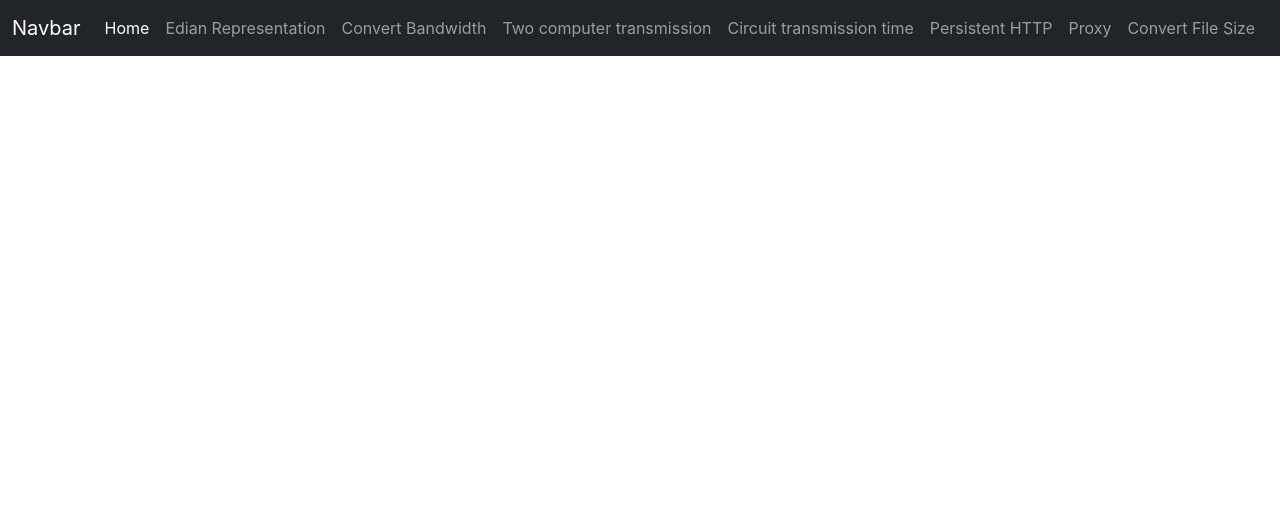
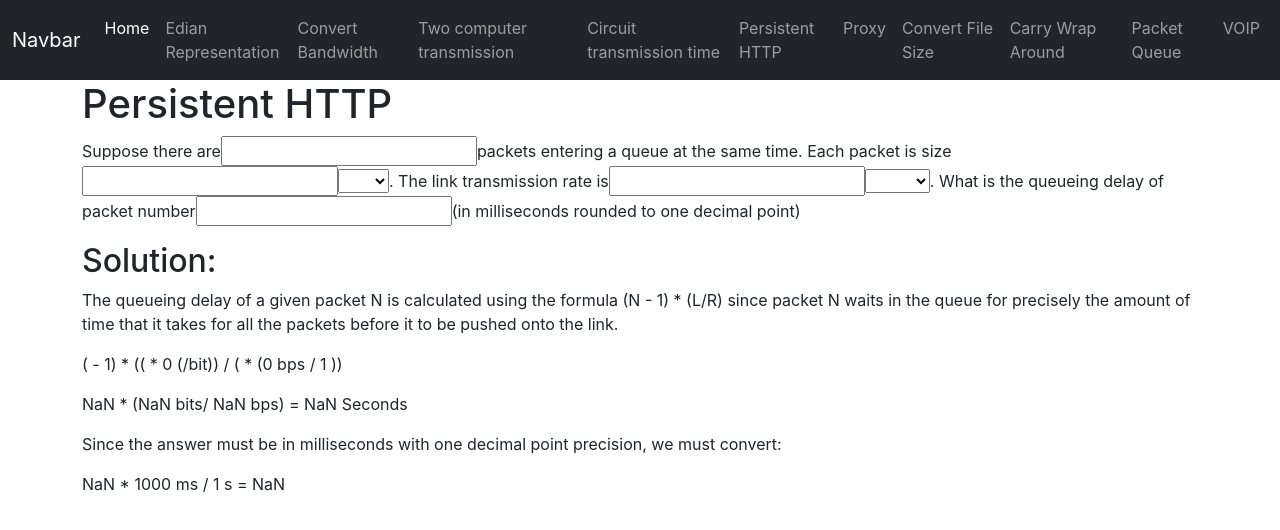
Before and after one commit to AutonomousDev/network-calc, a React (Create React App) app: page /PacketQueue in a window 1280 px wide. Shown: the top 530 px of the page. Built offline with nearby package versions, Linux system fonts and the light colour scheme.

Commit message:
Added packet queue

```diff
--- a/public/index.html
+++ b/public/index.html
@@ -63,6 +63,15 @@
             <li class="nav-item">
               <a class="nav-link " href="ConvertFileSize">Convert File Size</a>
             </li>
+            <li>
+              <a class="nav-link" href="CarryWraparound">Carry Wrap Around</a>
+            </li>
+            <li>
+              <a class="nav-link" href="PacketQueue">Packet Queue</a>
+            </li>
+            <li>
+              <a class="nav-link" href="VOIP">VOIP </a>
+            </li>
           </ul>
         </div>
       </div>
--- a/src/App.js
+++ b/src/App.js
@@ -10,6 +10,8 @@ import Home from './pages/Home';
 import PersistentHTTP from './pages/PersistentHTTP';
 import Proxy from './pages/Proxy';
 import ConvertFileSize from './pages/ConvertFileSize';
+import CarryWraparound from './pages/CarryWraparound';
+import PacketQueue from './pages/PacketQueue';
 
 function App() {
   return (
@@ -23,6 +25,8 @@ function App() {
         <Route path="Persistent_HTTP/" element={<PersistentHTTP/>} />
         <Route path="Proxy/" element={<Proxy/>} />
         <Route path="ConvertFileSize/" element={<ConvertFileSize/>} />
+        <Route path="CarryWraparound/" element={<CarryWraparound/>} />
+        <Route path="PacketQueue/" element={<PacketQueue/>}/>
       </Routes>
     </BrowserRouter>
   );
--- /dev/null
+++ b/src/pages/CarryWraparound.js
@@ -0,0 +1,76 @@
+import { useState, useEffect } from "react";
+import React from "react";
+
+
+function CarryWraparound() {
+    const [num1, set_num1] = React.useState();
+    const [num2, set_num2] = React.useState();
+
+    let result=[0,0,0,0,0,0,0,0]
+
+    let num1List=[]
+    let num2List=[]
+
+    function binaryToList(thisNum){
+        let thisList = [];
+        let newVal = thisNum;
+        for(let i=0; i<8; i++){
+            let digit = newVal%(10);
+            newVal=Math.floor(newVal/(10));
+            thisList.push(digit);
+        }
+        thisList.reverse();
+        return thisList;
+    }
+    num1List = binaryToList(num1)
+    num2List = binaryToList(num2)
+
+    function calcResult(list1, list2){
+        result[7] = 0
+
+        for(let i=7; i>0; i--){
+            if(list1[i]+list2[i]+result[i] === 1){
+                result[i]=1
+            }
+            else if (list1[i]+list2[i]+result[i] === 2){
+                result[i-1] = 1
+                result[i]=0
+            }
+            else if (list1[i]+list2[i]+result[i] === 3){
+                result[i-1] = 1
+                result[i]=1
+            }
+            console.log("i: ", i, "Result: ", result)
+        }
+        if(list1[0]+list2[0]+result[0] === 0){
+            result[0]=0
+        }
+        else if(list1[0]+list2[0]+result[0]===1)
+            result[0]=1
+
+
+    }
+    console.log("num1List:",num1List)
+    console.log("num2List:",num2List)
+    calcResult(num1List, num2List)
+
+    return (
+        <div>
+            <h1>Carry Wrap Around - out of order...</h1>
+            <form>
+            <p>Enter 2 8 bit binary numbers</p>
+            <input type="number" id="set_num1" onChange={(e) => set_num1(e.target.value)} />
+            <br/>
+            +
+            <br/>
+            <input type="number" id="set_num2" onChange={(e) => set_num2(e.target.value)} />
+            <br/>
+            ________________________________
+            <br/>
+            {result}
+            </form>
+        </div>
+    );
+}
+
+export default CarryWraparound;
--- a/src/pages/Home.js
+++ b/src/pages/Home.js
@@ -5,7 +5,7 @@ import React from "react";
 function Home() {
     return (
         <div class="">
-            <h1>non-persistent vs persistent HTTP</h1>
+            <h1>Home</h1>
 
 
         </div>
--- /dev/null
+++ b/src/pages/PacketQueue.js
@@ -0,0 +1,80 @@
+import { useState, useEffect } from "react";
+import React from "react";
+import ConvertFileSizeCalc from "../components/ConvertFiles";
+import ConvertBandwidthCalc from "../components/ConvertBandwidth";
+
+
+function PacketQueue() {
+    const [packet_count, set_packet_count] = React.useState();
+
+    const [packet_size, set_packet_size] = React.useState();
+    const [packet_size_unit, set_packet_size_unit] = React.useState();
+
+    const [transmission_rate, set_transmission_rate] = React.useState();
+    const [transmission_rate_unit, set_transmission_rate_unit] = React.useState();
+
+    const [packet_number, set_packet_number] = React.useState();
+
+    let file_size_conversion_factor = ConvertFileSizeCalc(packet_size_unit, "bit", 1);
+    let bandwidth_size_conversion_factor = ConvertBandwidthCalc(transmission_rate_unit, "bps", 1)
+
+    let converted_packet_size = ConvertFileSizeCalc(packet_size_unit, "bit", packet_size)
+    let converted_transmission_rate = ConvertBandwidthCalc(transmission_rate_unit, "bps", transmission_rate)
+
+    let time_seconds = (packet_number - 1) * (converted_packet_size / converted_transmission_rate)
+    let time_ms = time_seconds * 1000
+
+
+
+    return (
+        <div class="">
+            <h1>Persistent HTTP</h1>
+            <form>
+                <p>Suppose there are
+                    <input type="number" id="set_packet_count" onChange={(e) => set_packet_count(e.target.value)} />
+                    packets entering a queue at the same time. Each packet is size
+                    <input type="number" id="set_packet_size" onChange={(e) => set_packet_size(e.target.value)} />
+                    <select name="set_packet_size_unit" id="set_packet_size_unit" onChange={(e) => set_packet_size_unit(e.target.value)}>
+                        <option value=""></option>
+                        <option value="GiB">GiB</option>
+                        <option value="MiB">MiB</option>
+                        <option value="KiB">KiB</option>
+                        <option value="bit">bit</option>
+                    </select>
+                    .
+                    The link transmission rate is
+                    <input type="number" id="transmission_rate" name="transmission_rate" onChange={(e) => set_transmission_rate(e.target.value)} />
+                    <select name="transmission_rate_unit" id="transmission_rate_unit" onChange={(e) => set_transmission_rate_unit(e.target.value)}>
+                        <option value=""></option>
+                        <option value="Gbps">Gbps</option>
+                        <option value="Mbps">Mbps</option>
+                        <option value="Kbps">Kbps</option>
+                        <option value="bps">bps</option>
+                    </select>
+
+                    . What is the queueing delay of packet number
+                    <input type="number" id="packet_number" name="packet_number" onChange={(e) => set_packet_number(e.target.value)} />
+                    (in milliseconds rounded to one decimal point)
+                </p>
+            </form>
+
+            <h2>Solution:</h2>
+            <p>
+                The queueing delay of a given packet N is calculated using the formula (N - 1) * (L/R) since packet N waits in the queue for precisely the amount of time that it takes for all the packets before it to be pushed onto the link.
+            </p>
+            <p>
+                ({packet_number} - 1) * (({packet_size}{packet_size_unit} * {file_size_conversion_factor} ({packet_size_unit}/bit)) / ({transmission_rate} {transmission_rate_unit} * ({bandwidth_size_conversion_factor} bps / 1 {transmission_rate_unit}))
+            </p>
+            <p>
+                {packet_number - 1} * ({converted_packet_size} bits/ {converted_transmission_rate} bps) = {time_seconds} Seconds
+            </p>
+            <p>
+                Since the answer must be in milliseconds with one decimal point precision, we must convert:
+            </p>
+            {time_seconds} * 1000 ms / 1 s = {time_ms}
+
+        </div>
+    );
+}
+
+export default PacketQueue;
--- a/src/pages/Two_computer_transmission.js
+++ b/src/pages/Two_computer_transmission.js
@@ -194,17 +194,17 @@ function Two_computer_transmission() {
             <p>Total # of packets when FileX finishes transmitting =</p>
             {fileX_packets_rounded} packets + {fileY_packets_rounded}  = {fileX_packets_rounded + fileY_packets_rounded} packets
 
-            <p>Now, since a 24-byte packet header is also sent with each packet, the time it takes to send each file must account for this data to be sent as well.</p>
+            <p>Now, since a {packet_header_size}Byte packet header is also sent with each packet, the time it takes to send each file must account for this data to be sent as well.</p>
             <p>First compute the size, in bits, of each packet header and payload</p>
-            {packet_payload_size} Bytes + packet_header_size Bytes * {unit_Byte_to_bit} bits/Byte = {packet_total_size_bits}
+            {packet_payload_size} Bytes + {packet_header_size} Bytes * {unit_Byte_to_bit} bits/Byte = {packet_total_size_bits}
 
 
             <p>Finally, calculate the time for each file to finish transmitting.</p>
             <p>For the smaller file, FileY:</p>
-                ({packet_total_size_bits} bits * {fileY_finishes}) / {transmission_rate_bits} = {fileY_finish_time} secounds
+                ({packet_total_size_bits} bits * {fileY_finishes} packets) / {transmission_rate_bits} bps = {fileY_finish_time} seconds
 
             <p>For the larger file, FileX:</p>
-            ({packet_total_size_bits} bits * {fileX_finishes}) / {transmission_rate_bits} = {fileX_finish_time} secounds
+            ({packet_total_size_bits} bits * {fileX_finishes} packets) / {transmission_rate_bits} bps = {fileX_finish_time} seconds
             <p>Note: The maximum transmission rate of the link given in the problem statement was converted from Mbps to bits per second to align the units before performing the above calculations, but this hasn't been written out since it was learned during Week 1</p>
 
         </div>
```
Also changed, not shown: 1 other file (tests, documents, lock files or other folders).
